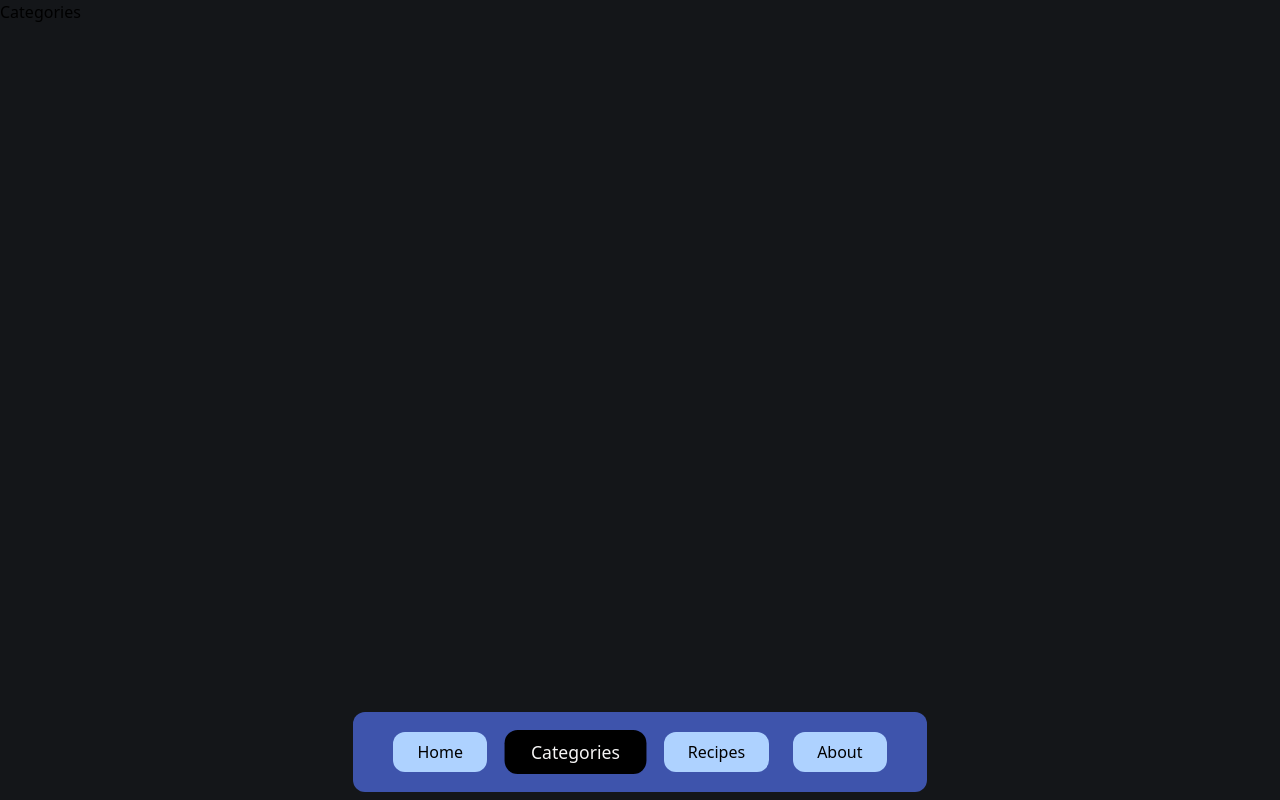
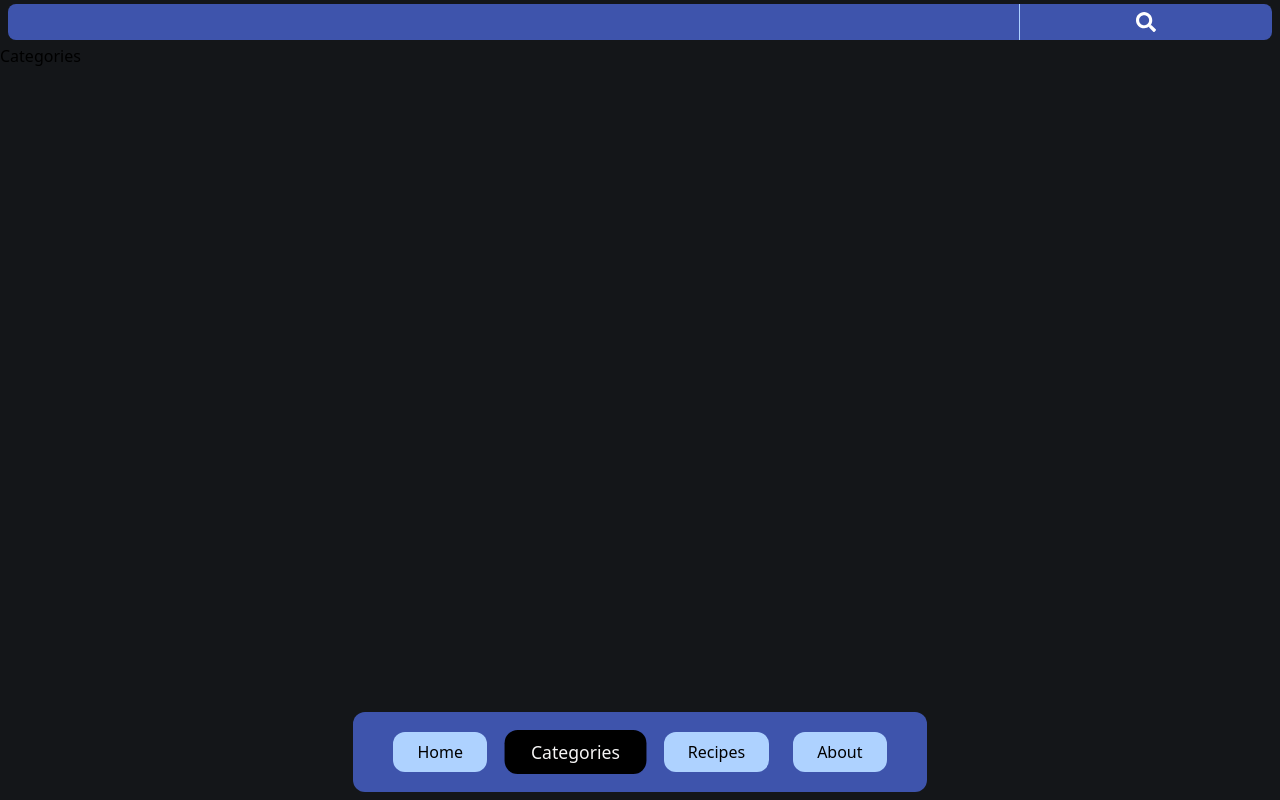
Before and after one commit to niii-san/Recipe-Rocket, a React (Vite) app: page /categories in a window 1280 px wide. Built offline with nearby package versions, Linux system fonts and the light colour scheme.

Commit message:
feat: search bar

```diff
--- a/package.json
+++ b/package.json
@@ -12,6 +12,7 @@
   "dependencies": {
     "react": "^18.2.0",
     "react-dom": "^18.2.0",
+    "react-icons": "^5.2.1",
     "react-router-dom": "^6.23.1"
   },
   "devDependencies": {
--- a/src/Layout.tsx
+++ b/src/Layout.tsx
@@ -1,15 +1,16 @@
 import { Outlet } from "react-router-dom";
-import { Header } from "./Pages";
+import { NavBody, SearchBar } from "./Pages";
 
-import React from 'react'
 
 function Layout() {
   return (
     <>
-    <Header/>
-    <Outlet/>
+      <NavBody />
+      <SearchBar />
+
+      <Outlet />
     </>
-  )
+  );
 }
 
-export default Layout
+export default Layout;
--- /dev/null
+++ b/src/Pages/Header/SearchBar.tsx
@@ -0,0 +1,28 @@
+import { FaSearch } from "react-icons/fa";
+
+function SearchBar() {
+  const handleFormSubmit = (e: React.FormEvent<HTMLFormElement>) => {
+    e.preventDefault();
+  };
+
+  return (
+    <header className=" w-full  ">
+      <form action="" onSubmit={handleFormSubmit}>
+        <div className=" rounded-lg bg-Second h-9 flex mx-2 my-1">
+          <input
+            type="text"
+            className="w-[80%] h-full outline-none text-center bg-transparent text-Text"
+          />
+          <button
+            type="submit"
+            className="border-l border-Third text-white h-full w-[20%]  flex justify-center items-center"
+          >
+            <FaSearch className="h-5 w-5" />
+          </button>
+        </div>
+      </form>
+    </header>
+  );
+}
+
+export default SearchBar;
--- a/src/Pages/NavBar/NavBar.tsx
+++ b/src/Pages/NavBar/NavBar.tsx
@@ -28,7 +28,7 @@ function NavBar() {
 
   return (
     <div className=" container  w-full  flex justify-center  ">
-      <ul className="py-5 text-sm flex justify-center w-full  gap-3 bg-[#3E54AC] rounded-xl tablet:w-auto tablet:px-10 tablet:text-base tablet:gap-6">
+      <ul className="py-5 text-sm flex justify-center w-full  gap-3 bg-Second rounded-xl tablet:w-auto tablet:px-10 tablet:text-base tablet:gap-6">
         {navItems.map((item) => (
           <li
             key={item.id}
@@ -39,7 +39,7 @@ function NavBar() {
               className={({ isActive }) =>
                 isActive
                   ? " px-3 py-1.5 bg-[#000000] rounded-xl transition duration-300 ease-in-out transform scale-110 tablet:px-6 tablet:py-2 "
-                  : " px-3 py-1.5 bg-[#AED2FF] text-black rounded-xl transition duration-300 ease-in-out transform scale-100 tablet:px-6 tablet:py-2"
+                  : " px-3 py-1.5 bg-Third text-black rounded-xl transition duration-300 ease-in-out transform scale-100 tablet:px-6 tablet:py-2"
               }
             >
               {item.element}
--- a/src/Pages/index.ts
+++ b/src/Pages/index.ts
@@ -1,7 +1,8 @@
-import Header from "./NavBar/NavBody";
+import NavBody from "./NavBar/NavBody";
+import SearchBar from "./Header/SearchBar";
 import Home from "./Pages/Home";
 import Categories from "./Pages/Categories";
 import Recipes from "./Pages/Recipes";
 import About from "./Pages/About";
 
-export { Header, Home, Categories, Recipes, About };
+export { NavBody,SearchBar, Home, Categories, Recipes, About };
--- a/tailwind.config.js
+++ b/tailwind.config.js
@@ -12,7 +12,8 @@ export default {
 
       colors: {
         bodyBg: "#141619",
-        Blue: "#0A21C0",
+        Second: "#3E54AC ",
+        Third:"#AED2FF",
         Text: "#F6F5F5",
       },
     },
```
Also changed, not shown: 1 other file (tests, documents, lock files or other folders).
